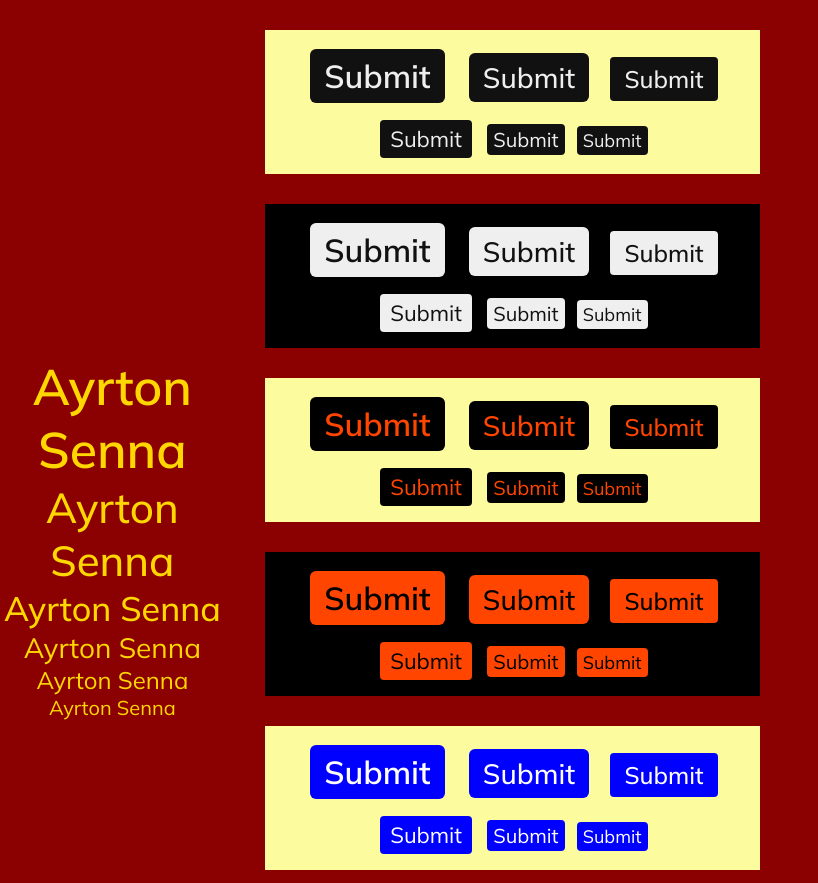
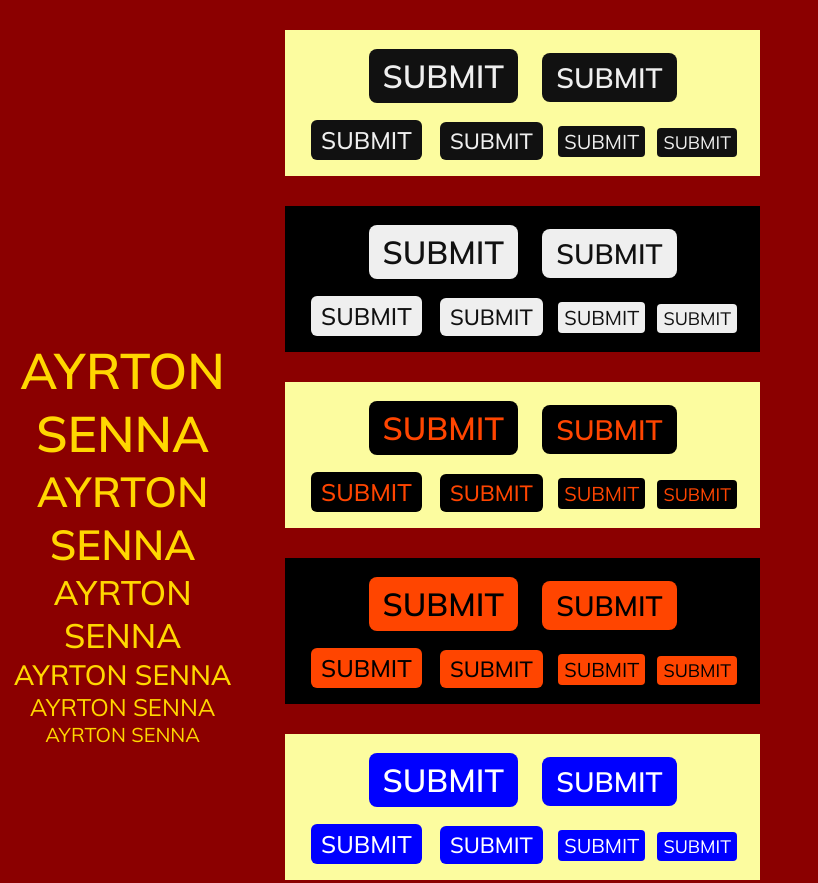
Before and after one commit to Nimira43/Hack-Man, a plain HTML site: page index.html in a window 1280 px wide. Shown: the top 883 px of the page, without its empty margins (0-818 px from the left). Drawn offline with Linux system fonts and the light colour scheme; a web font is replaced by a local one.

Commit message:
Tidied up H and.btn classes

```diff
--- a/leonardo.css
+++ b/leonardo.css
@@ -106,99 +106,99 @@
 }
 
 h1 {
-  font-family: var(--font-sans);
-  font-weight: 600;
   font-size: var(--h1-size);
 }
 
 h2 {
-  font-family: var(--font-sans);
-  font-weight: 500;
   font-size: var(--h2-size);
 }
 
 h3 {
-  font-family: var(--font-sans);
-  font-weight: 500;
   font-size: var(--h3-size);
 }
 
 h4 {
-  font-family: var(--font-sans);
-  font-weight: 400;
   font-size: var(--h4-size);
 }
 
 h5 {
-  font-family: var(--font-sans);
-  font-weight: 400;
   font-size: var(--h5-size);
 }
 
 h6 {
-  font-family: var(--font-sans);
-  font-weight: 400;
   font-size: var(--h6-size);
 }
 
-.btn-1 {
+h1, h2 {
+  font-weight: 600;
+}
+
+h3, h4 {
+  font-weight: 500;
+}
+
+h5, h6 {
+  font-weight: 400;
+}
+
+h1, h2, h3, h4, h5, h6,
+.btn-1, .btn-2, .btn-3,
+.btn-4, .btn-5, .btn-6 {
   font-family: var(--font-sans);
+  text-transform: uppercase;
+}
+
+.btn-1, .btn-2, .btn-3,
+.btn-4, .btn-5, .btn-6 {
+  border: none;
+}
+
+.btn-1,
+.btn-2 {
   font-weight: 600;
-  font-size: var(--btn-1-size);
   padding: var(--padding-l);
-  border-radius: var(--border-r-2);
-  border: none;
+  border-radius: var(--border-r-1);
   margin: var(--margin-l);
 }
 
+.btn-1 {
+  font-size: var(--btn-1-size);
+}
+
 .btn-2 {
-  font-family: var(--font-sans);
+  font-size: var(--btn-2-size);
+}
+
+.btn-3,
+.btn-4 {
   font-weight: 500;
-  font-size: var(--btn-2-size);
-  padding: var(--padding-l);
+  padding: var(--padding-m);
   border-radius: var(--border-r-2);
-  border: none;
-  margin: var(--margin-l);
+  margin: var(--margin-m);
 }
 
 .btn-3 {
-  font-family: var(--font-sans);
-  font-weight: 500;
   font-size: var(--btn-3-size);
-  padding: var(--padding-l);
-  border-radius: var(--border-r-3);
-  border: none;
-  margin: var(--margin-m);
 }
 
 .btn-4 {
-  font-family: var(--font-sans);
+  font-size: var(--btn-4-size);
+}
+
+.btn-5,
+.btn-6 {
   font-weight: 400;
-  font-size: var(--btn-4-size);
-  padding: var(--padding-m);
+  padding: var(--padding-s);
   border-radius: var(--border-r-3);
-  border: none;
-  margin: var(--margin-m);
+  margin: var(--margin-s);
 }
 
 .btn-5 {
-  font-family: var(--font-sans);
-  font-weight: 400;
   font-size: var(--btn-5-size);
-  padding: var(--padding-s);
-  border-radius: var(--border-r-3);
-  border: none;
-  margin: var(--margin-s);
 }
 
 .btn-6 {
-  font-family: var(--font-sans);
-  font-weight: 400;
   font-size: var(--btn-6-size);
-  padding: var(--padding-s);
-  border-radius: var(--border-r-3);
-  border: none;
-  margin: var(--margin-s);
 }
 
 .btn-dark {
```
